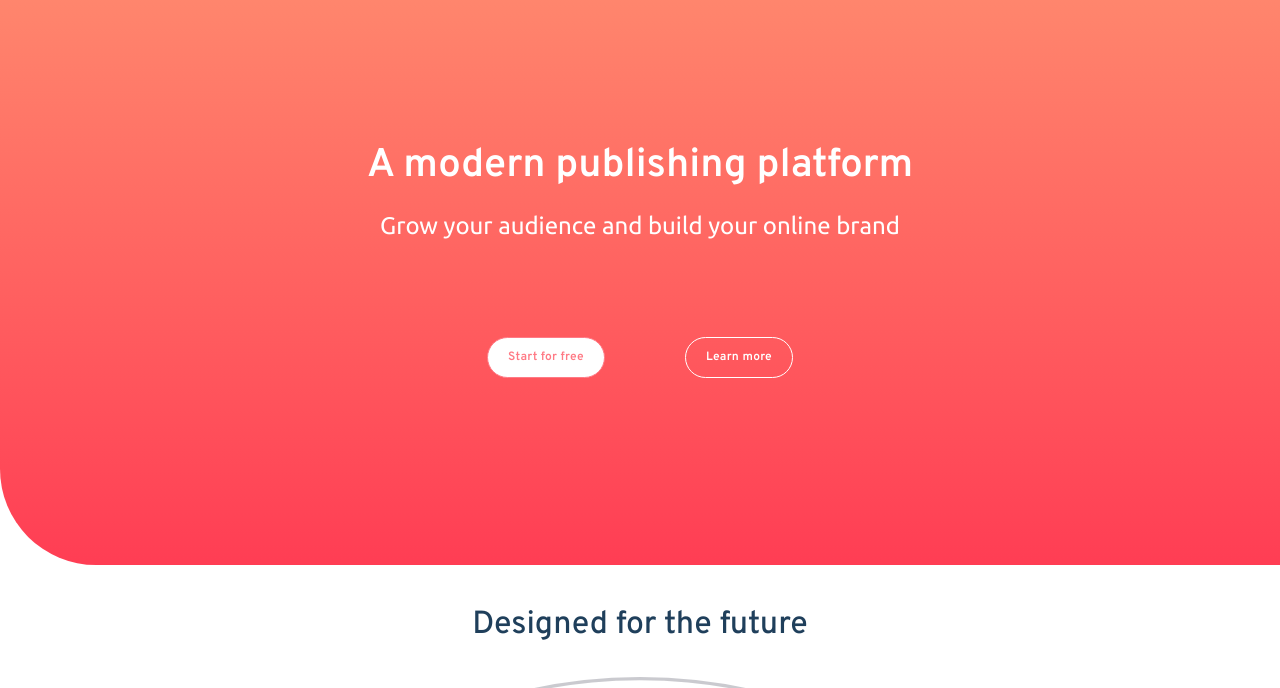
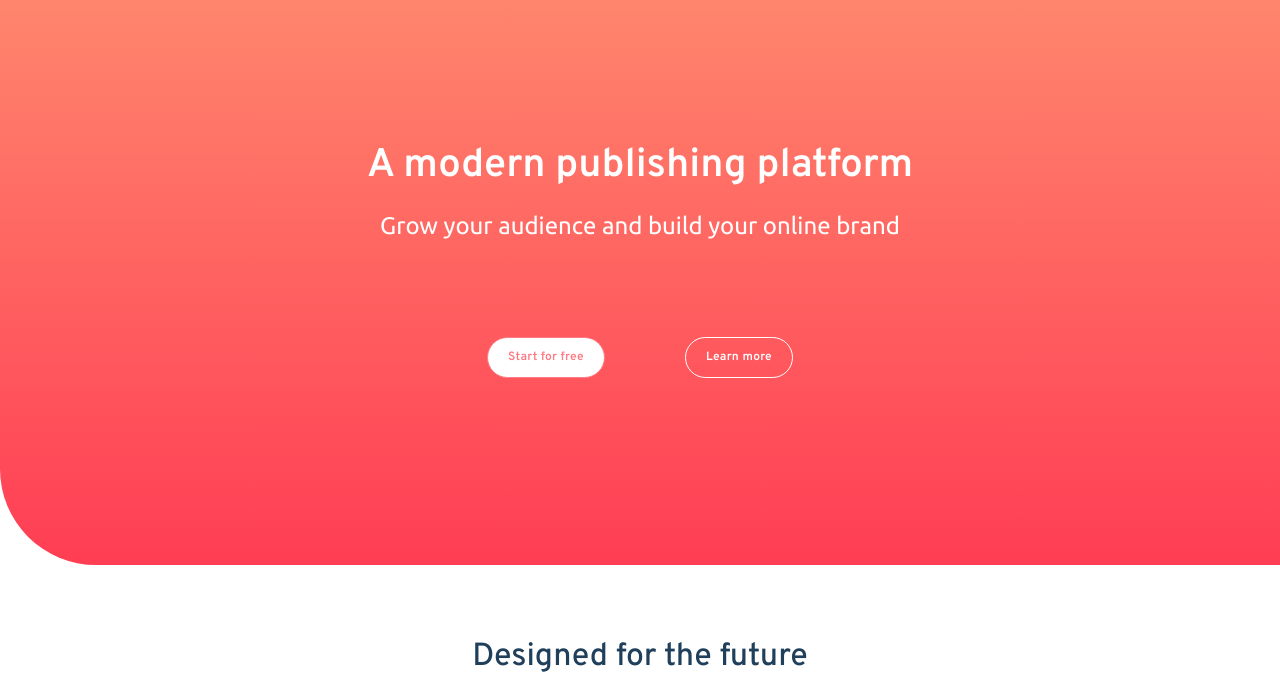
Before and after one commit to dareyOG/blogr-landing-page-main, a website: page public/index.html in a window 1280 px wide. Shown: the part 75-763 px from the top of the page. Drawn offline with nearby package versions, Linux system fonts and the light colour scheme; files that its build step writes are made by us from their sources.

Commit message:
Update index.html

```diff
--- a/public/index.html
+++ b/public/index.html
@@ -212,7 +212,7 @@
     <!-- Body -->
 
     <main class="font-ubuntu text-base flex flex-col items-center text-center desktop:gap-y-20">
-      <h1 class="font-overpass text-blue-300 font-medium text-[2rem] mt-[3rem] mx-auto">
+      <h1 class="font-overpass text-blue-300 font-medium text-[2rem] mt-[5rem] mx-auto">
         Designed for the future
       </h1>
 
```
